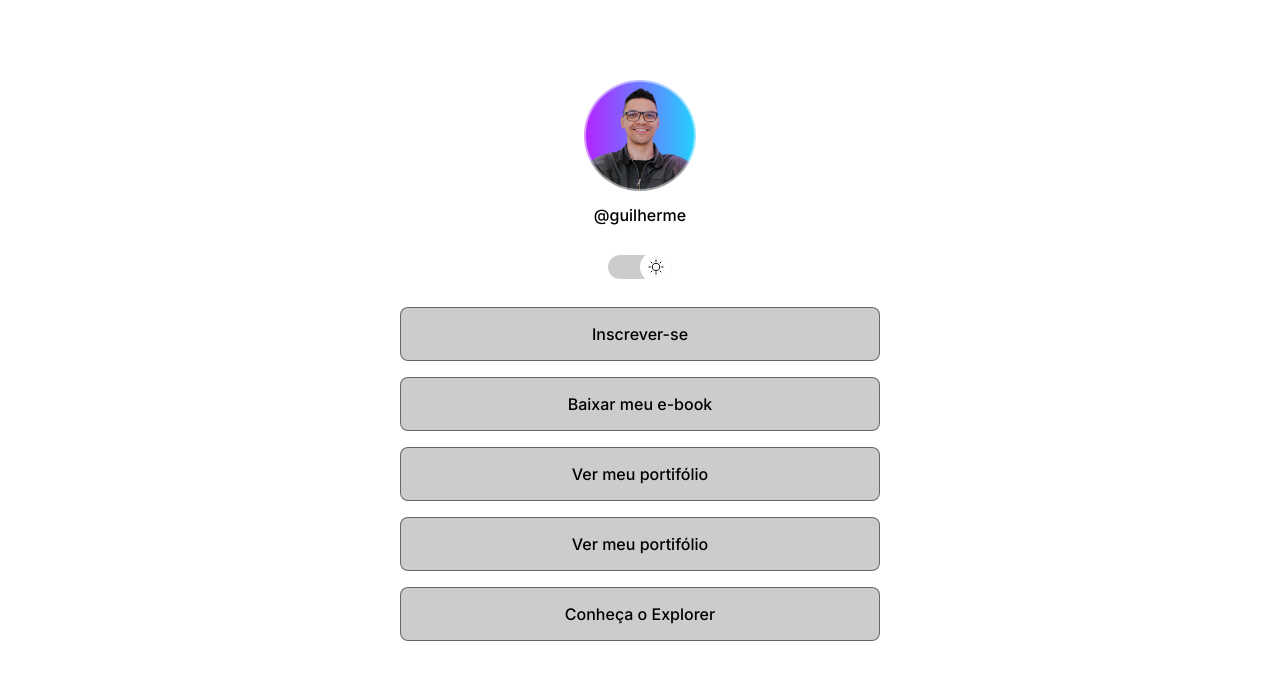
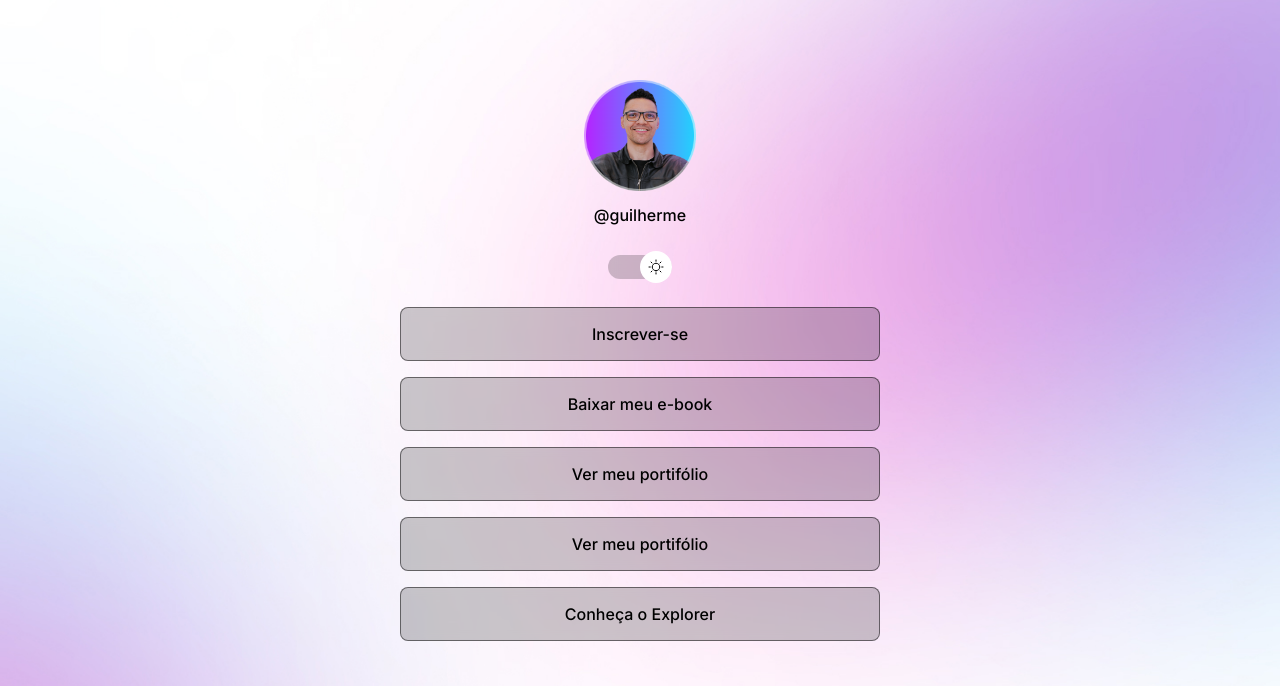
Before and after one commit to gfaxe/rocketseat0, a plain HTML site: page index.html in a window 1280 px wide. Shown: the top 686 px of the page. Drawn offline with nearby package versions, Linux system fonts and the light colour scheme.

Commit message:
ajuste de responsividade

```diff
--- a/style.css
+++ b/style.css
@@ -25,6 +25,7 @@
 
 body {
   background: var(--bg-url) no-repeat top center/cover;
+  height: 100vh;
 }
 body * {
   font-family: "Inter", sans-serif;
@@ -148,3 +149,13 @@ footer{
   text-align: center;
   font-size: 14px;
 }
+/* midia queries */
+@media (min-width: 700px) {
+  :root{
+    --bg-url: url(./assets/bg-desktop.jpg)
+  }
+  .light{
+    --bg-url: url(./assets/bg-desktop-light.jpg)
+  }
+
+}
```
Also changed, not shown: assets/bg-desktop-light.jpg (added), assets/bg-desktop.jpg (added), 1 other file.
